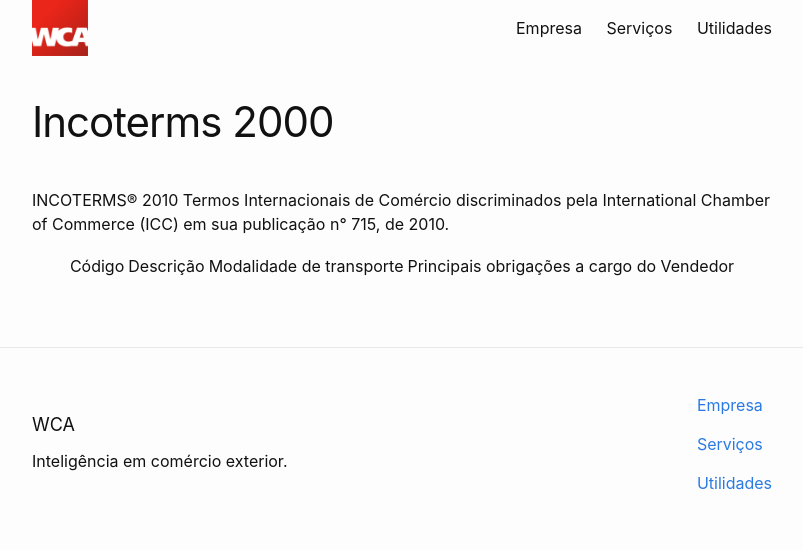
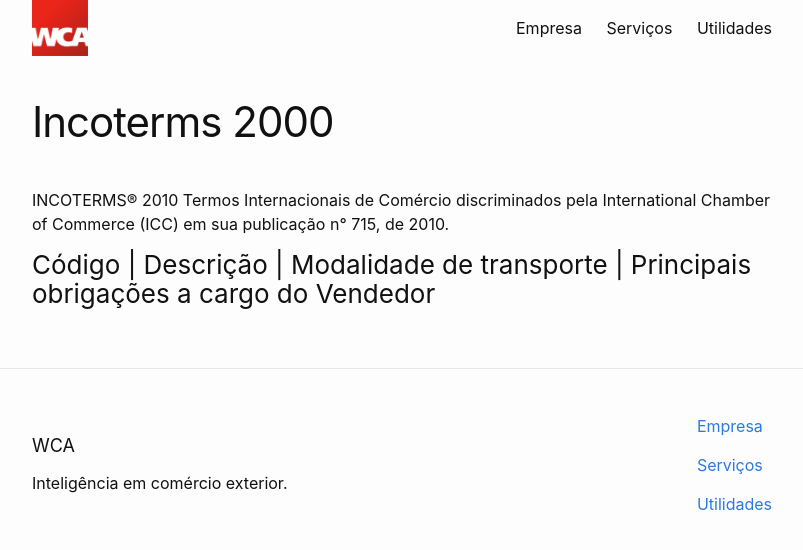
Before and after one commit to WCAComex/wcacomex.github.io, a Jekyll site: the page built from _utilidades/incoterms-2000.markdown, in a window 1280 px wide. Shown: the top 550 px of the page, without its empty margins (238-1041 px from the left). Built offline with Jekyll 4.4.1, drawn with Linux system fonts in a browser that asks for light colours.

```diff
--- a/_utilidades/incoterms-2000.markdown
+++ b/_utilidades/incoterms-2000.markdown
@@ -6,4 +6,4 @@ date: 2017-10-23 00:17:00 -02:00
 INCOTERMS® 2010
 Termos Internacionais de Comércio discriminados pela International Chamber of Commerce (ICC) em sua publicação n° 715, de 2010.
 
-| Código | Descrição | Modalidade de transporte | Principais obrigações a cargo do Vendedor |
+### Código | Descrição | Modalidade de transporte | Principais obrigações a cargo do Vendedor
```
